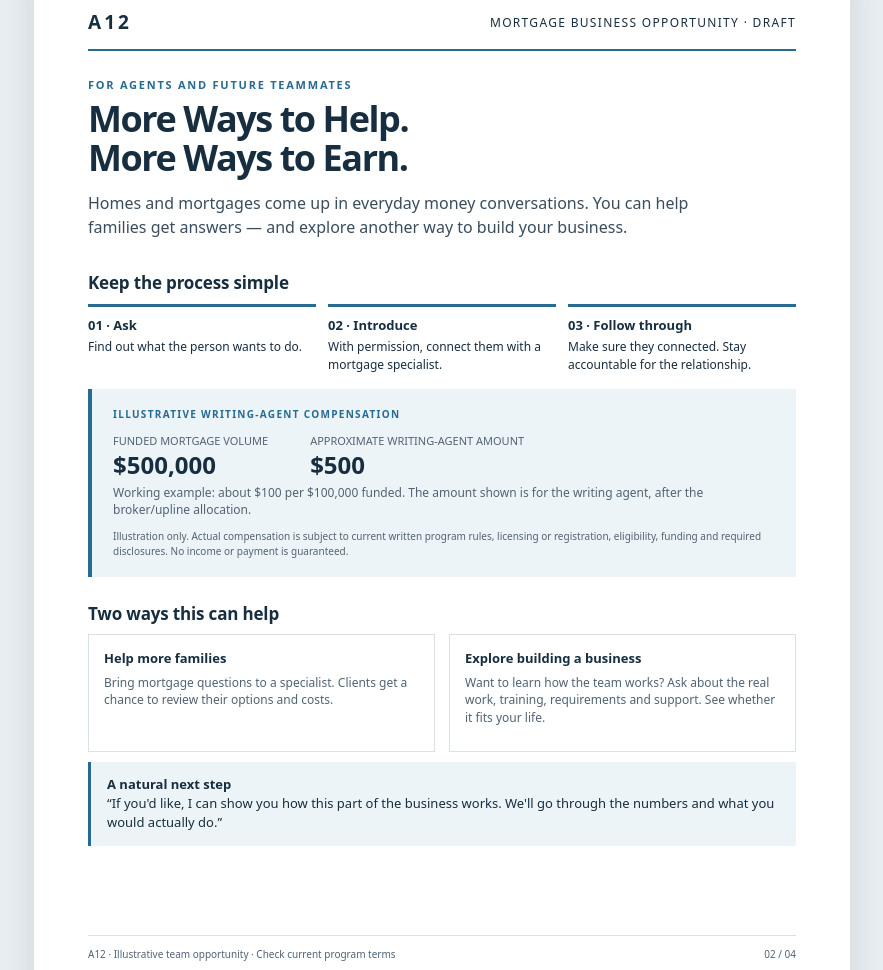
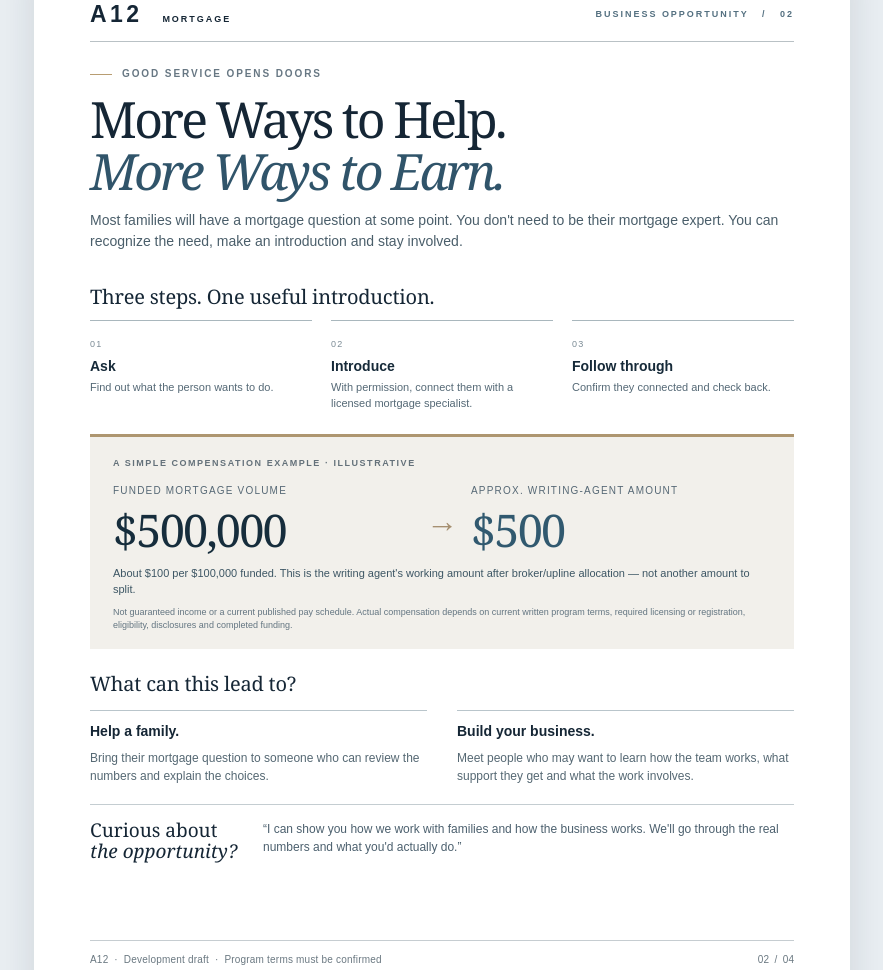
Before and after one commit to advisorpages/sandbox, a website: page index.html in a window 1280 px wide. Shown: the part 1214-2184 px from the top of the page, without its empty margins (198-1081 px from the left). Drawn offline with Linux system fonts and the light colour scheme.

Commit message:
Give mortgage opportunity page editorial hierarchy and restore key payout illustration

```diff
--- a/index.html
+++ b/index.html
@@ -15,6 +15,33 @@
 .footer{margin-top:auto;border-top:1px solid var(--line);padding-top:11px;display:flex;justify-content:space-between;font-size:10px;color:var(--muted)}
 .band{background:var(--light);border-left:3px solid var(--blue);padding:13px 16px;margin:10px 0 16px;font-size:13px}.two-col{display:grid;grid-template-columns:1fr 1fr;gap:14px}.panel{border:1px solid var(--line);padding:14px 15px}.panel p,.panel li{font-size:12px;color:var(--muted)}ul{padding-left:17px;margin:6px 0 0}.question{border-bottom:1px solid var(--line);padding:11px 0;font-size:13px}.question:first-child{padding-top:0}.question small{display:block;color:var(--muted);margin-top:4px;font-size:11px}
 .fields{display:grid;grid-template-columns:1fr 1fr;gap:12px 18px;margin-top:10px}.field label{display:block;font-size:11px;color:var(--muted);margin-bottom:5px}.line{height:24px;border-bottom:1px solid #9aafbe}.full{grid-column:1/-1}.choices{font-size:12px;line-height:2.2}.write-lines{background:repeating-linear-gradient(to bottom,transparent 0,transparent 30px,#bac9d2 31px,#bac9d2 32px);height:96px}.disclaimer{font-size:10px;color:var(--muted);margin-top:12px}
+
+
+/* Page 2: editorial opportunity layout; precise economics without earnings promises. */
+.p2-intro{padding:25px 0 11px}.p2-intro .p1-eyebrow{font-size:10px}
+.sheet--premium .p2-intro h1{font-size:50px;line-height:1.03;margin:12px 0 13px}
+.p2-intro p{font-size:14px;color:#4a5e6a;line-height:1.5;margin:0}
+.p2-path-heading{font-family:Georgia,serif;font-size:20px;font-weight:400;margin:21px 0 11px}
+.p2-path{display:grid;grid-template-columns:repeat(3,1fr);gap:19px}
+.p2-path>div{border-top:1px solid #a9b7bd;padding-top:11px;min-height:78px}
+.p2-path small{font-size:9px;letter-spacing:.14em;color:#7b8b95}
+.p2-path strong{font-size:14px;display:block;margin:3px 0;color:#162a39}
+.p2-path span{display:block;font-size:11px;color:#556976;line-height:1.44}
+.p2-earn{background:#f2f0eb;border-top:3px solid #ae9670;margin-top:23px;padding:20px 23px 17px}
+.p2-earn-label{font-size:9px;letter-spacing:.17em;text-transform:uppercase;color:#64717a;font-weight:750}
+.p2-earn-numbers{display:grid;grid-template-columns:1fr 34px 1fr;align-items:center;gap:12px;margin:13px 0 8px}
+.p2-earn-numbers .p2-metric small{display:block;font-size:10px;color:#566875;letter-spacing:.12em}
+.p2-earn-numbers .p2-metric b{font:normal 45px/1.1 Georgia,serif;letter-spacing:-.04em;color:#162d3c;display:block;margin-top:7px}
+.p2-earn-numbers .p2-metric:last-child b{color:#31596f}
+.p2-arrow{font:32px Georgia,serif;color:#a58f70;text-align:center}
+.p2-earn .p2-equation{font-size:11px;line-height:1.5;color:#3d5664;margin:10px 0 0}
+.p2-earn .p2-smallnote{font-size:9px;line-height:1.45;color:#637581;margin:8px 0 0}
+.p2-value-heading{font:normal 20px Georgia,serif;margin:21px 0 13px}
+.p2-value{display:grid;grid-template-columns:1fr 1fr;gap:30px}
+.p2-value>div{border-top:1px solid #b9c5cb;padding-top:10px}
+.p2-value h3{font-size:14px;margin:0 0 7px}.p2-value p{font-size:12px;line-height:1.5;color:#556873;margin:0}
+.p2-close{display:grid;grid-template-columns:151px 1fr;gap:22px;border-top:1px solid #c4cdd1;padding-top:15px;margin-top:19px}
+.p2-close b{font:normal 19px/1.14 Georgia,serif}.p2-close p{font-size:12px;line-height:1.5;color:#4c606e;margin:0}
 
 /* Page 1: premium editorial design reference. Scoped to avoid altering the other pages. */
 .sheet--premium{--p1-ink:#152635;--p1-blue:#30546a;--p1-soft:#e8e8e3;--p1-stone:#f6f4ef;--p1-gold:#b89d72;padding:49px 56px 43px;color:var(--p1-ink);font-family:Arial,Helvetica,sans-serif}
@@ -83,12 +110,40 @@
   </div>
   <footer class="p1-footer"><span>A12 &nbsp;·&nbsp; Draft for review &nbsp;·&nbsp; Not a mortgage offer</span><span>01 &nbsp;/&nbsp; 04</span></footer>
 </section>
-<section class="sheet" data-page="2"><div class="brand"><strong>A12</strong><span>Mortgage business opportunity · Draft</span></div><div class="kicker">For agents and future teammates</div><h1>More Ways to Help.<br>More Ways to Earn.</h1><p class="lead">Homes and mortgages come up in everyday money conversations. You can help families get answers — and explore another way to build your business.</p>
-<h2>Keep the process simple</h2><div class="steps"><div class="step"><b>01 · Ask</b>Find out what the person wants to do.</div><div class="step"><b>02 · Introduce</b>With permission, connect them with a mortgage specialist.</div><div class="step"><b>03 · Follow through</b>Make sure they connected. Stay accountable for the relationship.</div></div>
-<div class="figure"><div class="figure-label">Illustrative writing-agent compensation</div><div class="compare"><div><span>FUNDED MORTGAGE VOLUME</span><strong>$500,000</strong></div><div><span>APPROXIMATE WRITING-AGENT AMOUNT</span><strong>$500</strong></div></div><div class="sub">Working example: about $100 per $100,000 funded. The amount shown is for the writing agent, after the broker/upline allocation.</div><p class="note">Illustration only. Actual compensation is subject to current written program rules, licensing or registration, eligibility, funding and required disclosures. No income or payment is guaranteed.</p></div>
-<h2>Two ways this can help</h2><div class="two-col"><div class="panel"><h3>Help more families</h3><p>Bring mortgage questions to a specialist. Clients get a chance to review their options and costs.</p></div><div class="panel"><h3>Explore building a business</h3><p>Want to learn how the team works? Ask about the real work, training, requirements and support. See whether it fits your life.</p></div></div>
-<div class="band"><strong>A natural next step</strong><br>“If you'd like, I can show you how this part of the business works. We'll go through the numbers and what you would actually do.”</div>
-<div class="footer"><span>A12 · Illustrative team opportunity · Check current program terms</span><span>02 / 04</span></div></section>
+<section class="sheet sheet--premium" data-page="2">
+  <header class="p1-header"><div class="p1-brand">A12 <span>MORTGAGE</span></div><span class="p1-header-tag">BUSINESS OPPORTUNITY&nbsp;&nbsp; / &nbsp;&nbsp;02</span></header>
+  <div class="p2-intro">
+    <div class="p1-eyebrow">GOOD SERVICE OPENS DOORS</div>
+    <h1>More Ways to Help.<br><em>More Ways to Earn.</em></h1>
+    <p>Most families will have a mortgage question at some point. You don't need to be their mortgage expert. You can recognize the need, make an introduction and stay involved.</p>
+  </div>
+  <h2 class="p2-path-heading">Three steps. One useful introduction.</h2>
+  <div class="p2-path">
+    <div><small>01</small><strong>Ask</strong><span>Find out what the person wants to do.</span></div>
+    <div><small>02</small><strong>Introduce</strong><span>With permission, connect them with a licensed mortgage specialist.</span></div>
+    <div><small>03</small><strong>Follow through</strong><span>Confirm they connected and check back.</span></div>
+  </div>
+  <div class="p2-earn">
+    <div class="p2-earn-label">A SIMPLE COMPENSATION EXAMPLE · ILLUSTRATIVE</div>
+    <div class="p2-earn-numbers">
+      <div class="p2-metric"><small>FUNDED MORTGAGE VOLUME</small><b>$500,000</b></div>
+      <span class="p2-arrow" aria-hidden="true">→</span>
+      <div class="p2-metric"><small>APPROX. WRITING-AGENT AMOUNT</small><b>$500</b></div>
+    </div>
+    <p class="p2-equation">About $100 per $100,000 funded. This is the writing agent's working amount after broker/upline allocation — not another amount to split.</p>
+    <p class="p2-smallnote">Not guaranteed income or a current published pay schedule. Actual compensation depends on current written program terms, required licensing or registration, eligibility, disclosures and completed funding.</p>
+  </div>
+  <h2 class="p2-value-heading">What can this lead to?</h2>
+  <div class="p2-value">
+    <div><h3>Help a family.</h3><p>Bring their mortgage question to someone who can review the numbers and explain the choices.</p></div>
+    <div><h3>Build your business.</h3><p>Meet people who may want to learn how the team works, what support they get and what the work involves.</p></div>
+  </div>
+  <div class="p2-close">
+    <b>Curious about<br><em>the opportunity?</em></b>
+    <p>“I can show you how we work with families and how the business works. We'll go through the real numbers and what you'd actually do.”</p>
+  </div>
+  <footer class="p1-footer"><span>A12 &nbsp;·&nbsp; Development draft &nbsp;·&nbsp; Program terms must be confirmed</span><span>02 &nbsp;/&nbsp; 04</span></footer>
+</section>
 <section class="sheet" data-page="3"><div class="brand"><strong>A12</strong><span>Conversation guide · Draft</span></div><div class="kicker">Advisor reference</div><h1>Mortgage<br>Conversation Guide.</h1><p class="lead">The goal is not to pitch a mortgage. It is to find out whether a review would be useful.</p>
 <h2>Start with one question</h2><div class="panel"><div class="question">“When is your mortgage coming up for renewal?”<small>Useful for homeowners who may not have reviewed alternatives.</small></div><div class="question">“Are you comfortable with your current monthly payments?”<small>Opens a conversation about cash flow without promising savings.</small></div><div class="question">“Any plans to move, renovate or make a large purchase?”<small>Helps clarify upcoming financing needs.</small></div><div class="question">“Have you looked at the full cost of refinancing?”<small>Creates room to discuss penalties, fees and repayment length.</small></div></div>
 <h2>Listen for the real goal</h2><div class="two-col"><div class="panel"><h3>“My renewal is coming.”</h3><p>“When is it due, and have you had a chance to compare your options?”</p></div><div class="panel"><h3>“I'm paying too much.”</h3><p>“Is the main concern the monthly payment or the overall cost?”</p></div><div class="panel"><h3>“I'm just looking.”</h3><p>“Of course. Would a no-pressure review help you understand what's available?”</p></div><div class="panel"><h3>“I already have a broker.”</h3><p>“That's good. Have they walked you through the total costs and alternatives?”</p></div></div>
```
